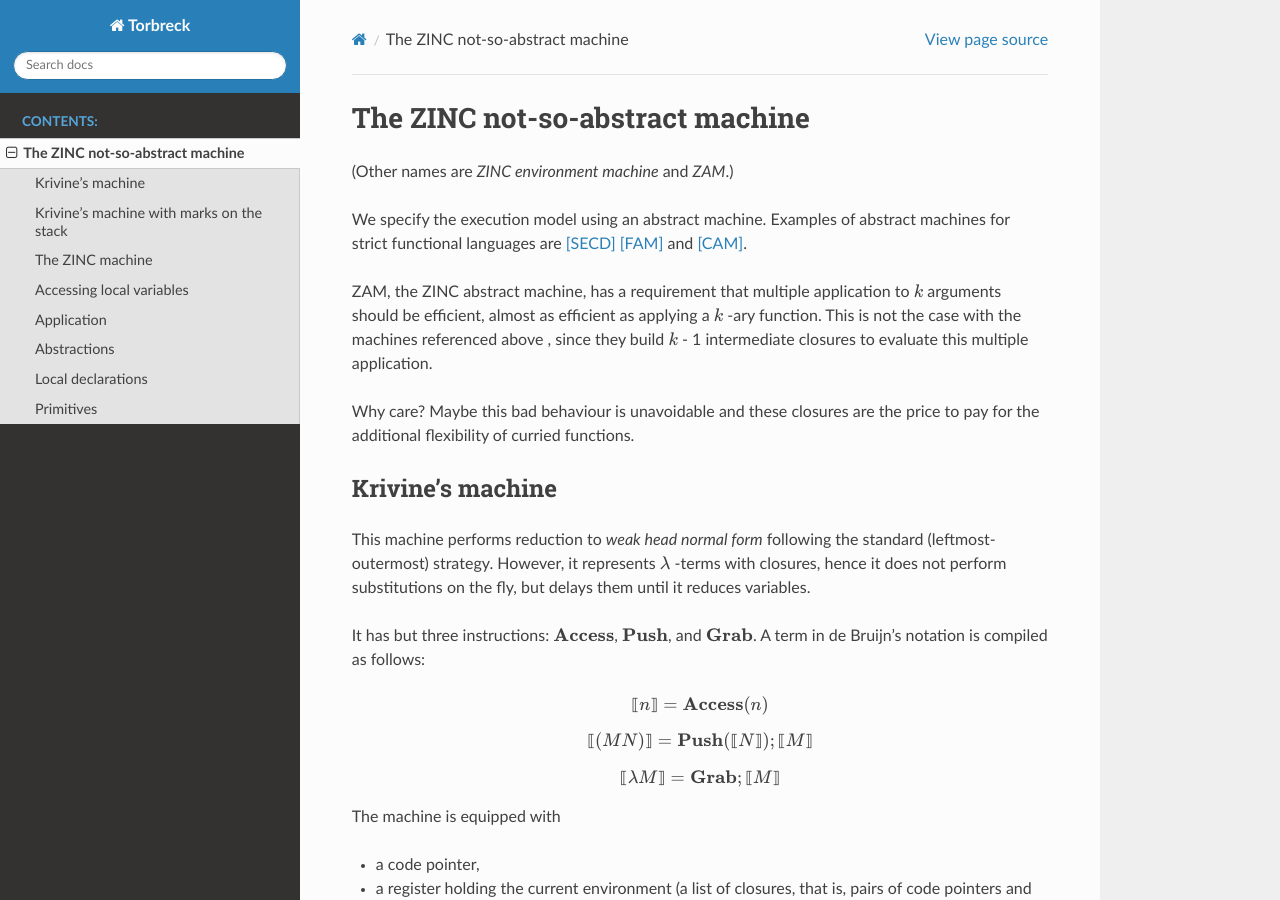
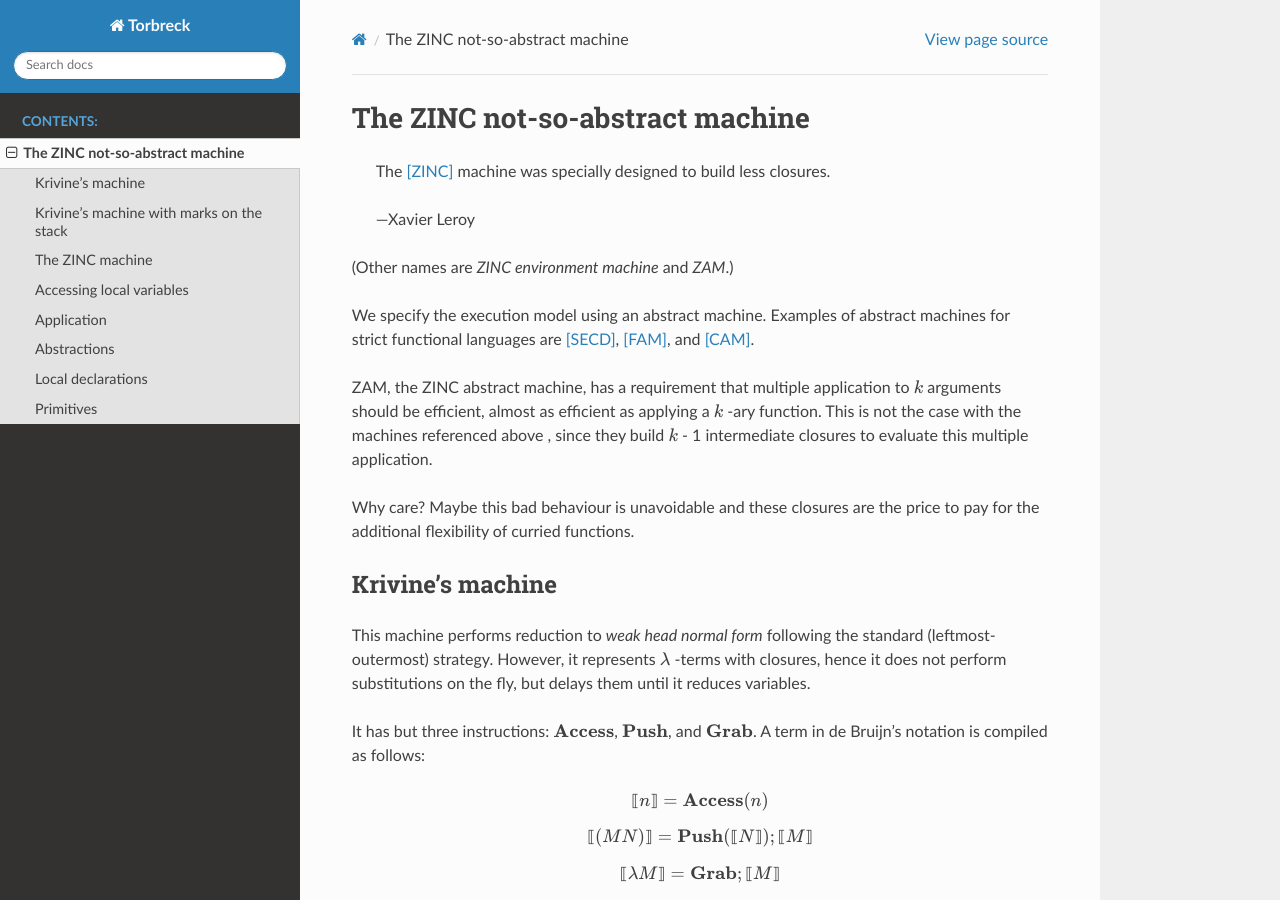
Before and after one commit to brunoflores/torbreck-lang, a Sphinx documentation site: the page built from docs/zam.rst, in a window 1280 px wide and 900 px high. Built offline with Sphinx 7.4.7 and the Read the Docs theme 2.0.0, drawn with Linux system fonts in a browser that asks for light colours.

Commit message:
Document: zam.

```diff
--- a/docs/zam.rst
+++ b/docs/zam.rst
@@ -1,11 +1,17 @@
 The ZINC not-so-abstract machine
 ################################
+
+.. epigraph::
+
+   The [ZINC]_ machine was specially designed to build less closures.
+
+   -- Xavier Leroy
 
 (Other names are *ZINC environment machine* and *ZAM*.)
 
 We specify the execution model using an abstract machine.
-Examples of abstract machines for strict functional languages are [SECD]_
-[FAM]_ and [CAM]_.
+Examples of abstract machines for strict functional languages are [SECD]_,
+[FAM]_, and [CAM]_.
 
 ZAM, the ZINC abstract machine, has a requirement that multiple application to
 :math:`k` arguments should be efficient, almost as efficient as applying
@@ -354,6 +360,7 @@ arguments in the argument stack, and puts its result in the accumulator.
 
 .. rubric:: Footnotes
 
+.. [ZINC]
 .. [CAM]
 .. [FAM]
 .. [SECD]
```
